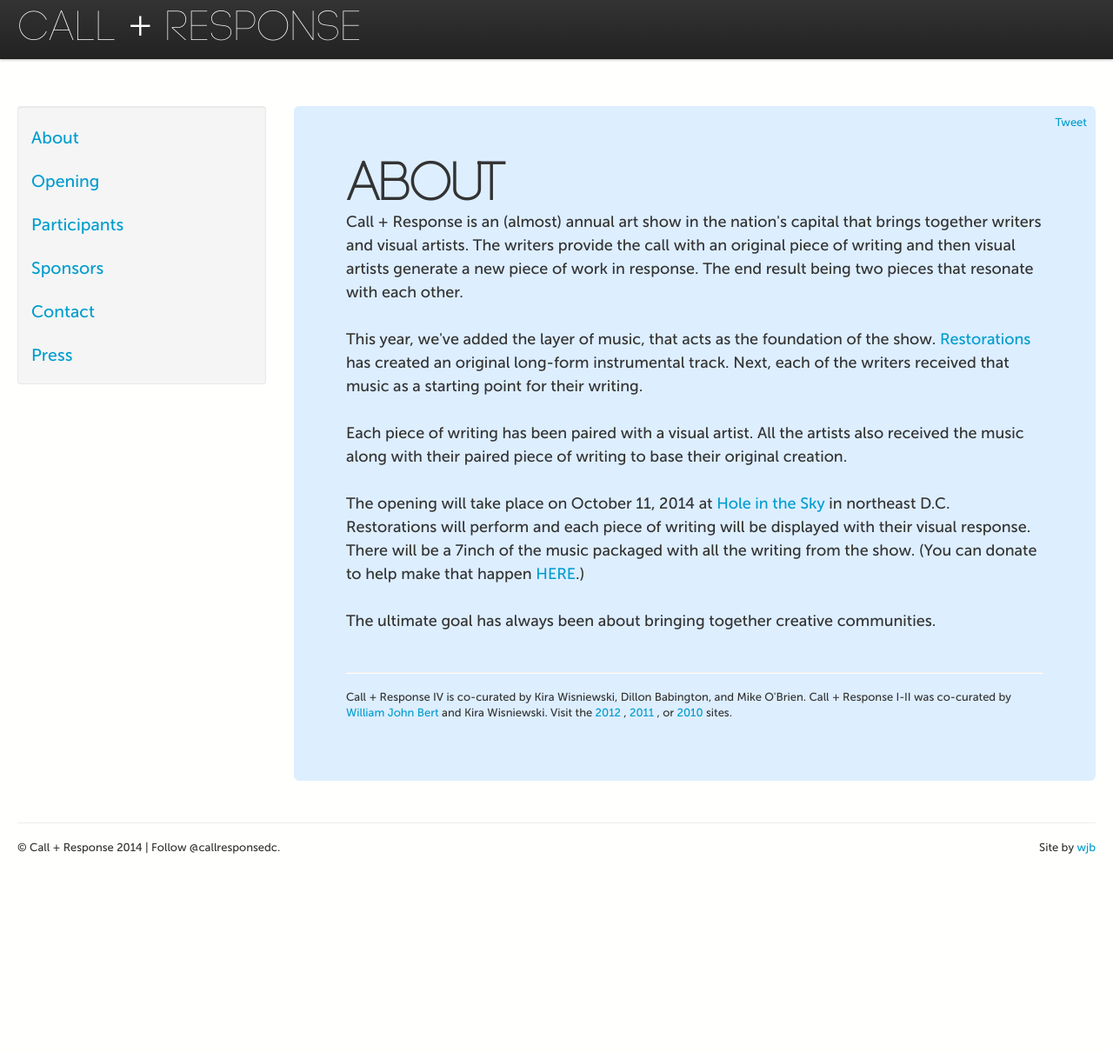
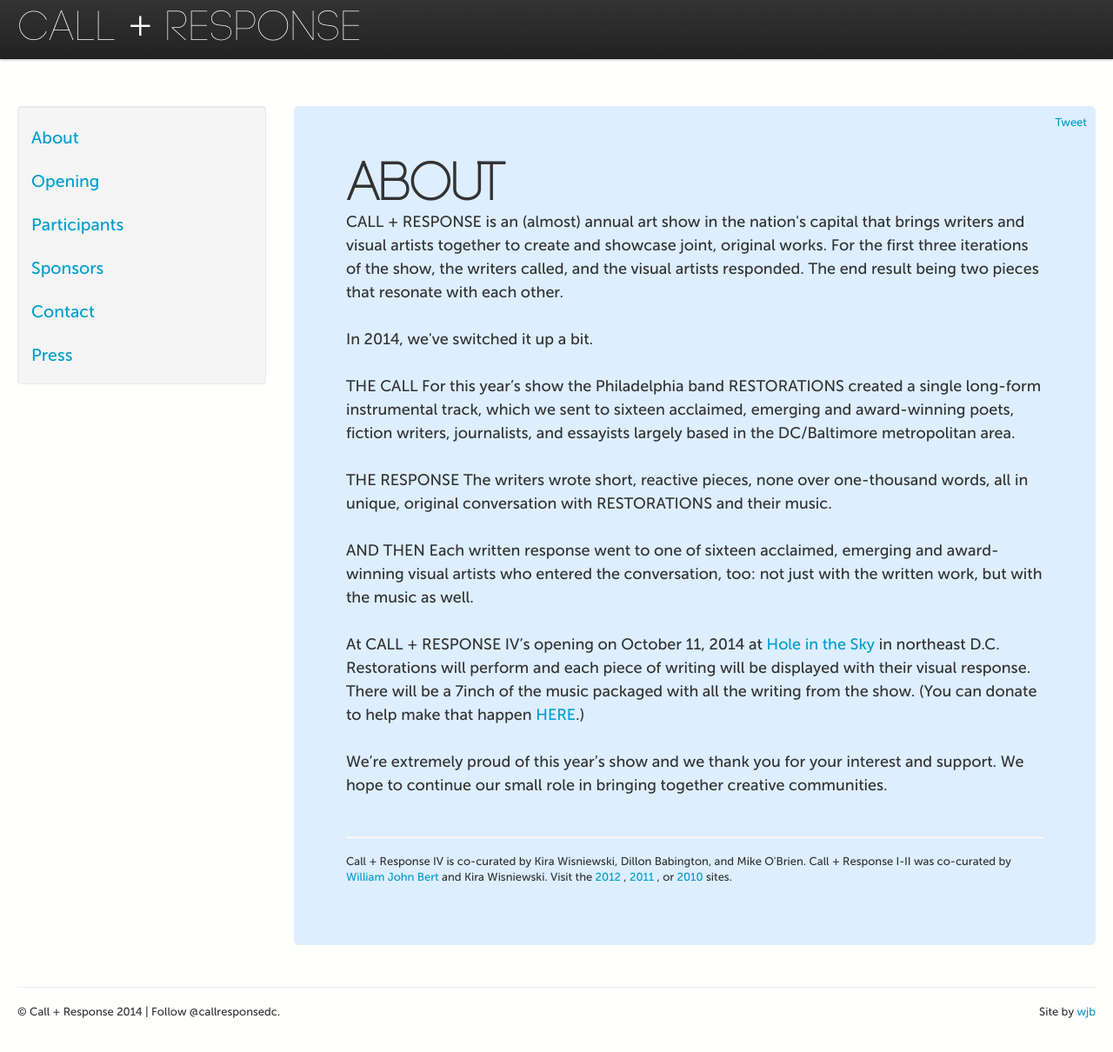
Before and after one commit to callandresponsedc/callandresponsedc, a Jekyll site: the page built from about/index.html, in a window 1280 px wide and 1222 px high. Shown: the top 1210 px of the window at 87% size. Built offline with Jekyll 4.4.1, drawn with Linux system fonts in a browser that asks for light colours; Markdown is read by kramdown in place of the engine named in the settings; comment, search, counter and statistics services are not loaded.

Commit message:
Update index.html

```diff
--- a/about/index.html
+++ b/about/index.html
@@ -6,15 +6,23 @@
 <h1>About
 </h1>
 <p>
-Call + Response is an (almost) annual art show in the nation's capital that brings together writers and visual artists. The writers provide the call with an original piece of writing and then visual artists generate a new piece of work in response. The end result being two pieces that resonate with each other.
+CALL + RESPONSE is an (almost) annual art show in the nation's capital that brings writers and visual artists together to create and showcase joint, original works. For the first three iterations of the show, the writers called, and the visual artists responded. The end result being two pieces that resonate with each other.
   <br/><br/>
-This year, we've added the layer of music, that acts as the foundation of the show. <a href="http://restorations.bandcamp.com/">Restorations</a> has created an original long-form instrumental track. Next, each of the writers received that music as a starting point for their writing.
+In 2014, we've switched it up a bit.
   <br/><br/>
-Each piece of writing has been paired with a visual artist. All the artists also received the music along with their paired piece of writing to base their original creation.
+THE CALL
+For this year’s show the Philadelphia band RESTORATIONS created a single long-form instrumental track, which we sent to sixteen acclaimed, emerging and award-winning poets, fiction writers, journalists, and essayists largely based in the DC/Baltimore metropolitan area.
   <br/><br/>
-The opening will take place on October 11, 2014 at <a href="http://www.holeintheskydc.com/">Hole in the Sky</a> in northeast D.C. Restorations will perform and each piece of writing will be displayed with their visual response. There will be a 7inch of the music packaged with all the writing from the show. (You can donate to help make that happen <a href="https://www.paypal.com/cgi-bin/webscr?cmd=_s-xclick&hosted_button_id=M6CSF7PBZXWS2">HERE</a>.)
+THE RESPONSE
+The writers wrote short, reactive pieces, none over one-thousand words, all in unique, original conversation with RESTORATIONS and their music.
   <br/><br/>
-The ultimate goal has always been about bringing together creative communities.
+AND THEN
+Each written response went to one of sixteen acclaimed, emerging and award-winning visual artists who entered the conversation, too: not just with the written work, but with the music as well.
+  <br/><br/>
+At CALL + RESPONSE IV’s opening on October 11, 2014 at <a href="http://www.holeintheskydc.com/">Hole in the Sky</a> in northeast D.C.
+Restorations will perform and each piece of writing will be displayed with their visual response. There will be a 7inch of the music packaged with all the writing from the show. (You can donate to help make that happen <a href="https://www.paypal.com/cgi-bin/webscr?cmd=_s-xclick&hosted_button_id=M6CSF7PBZXWS2">HERE</a>.)
+  <br/><br/>
+We’re extremely proud of this year’s show and we thank you for your interest and support. We hope to continue our small role in bringing together creative communities.
   <br/><br/>
 
 </p>
```
